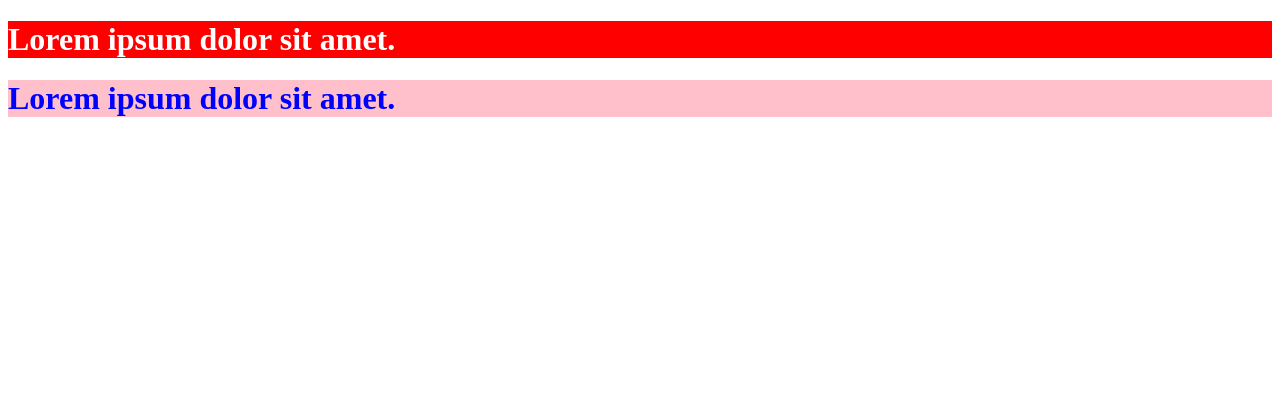
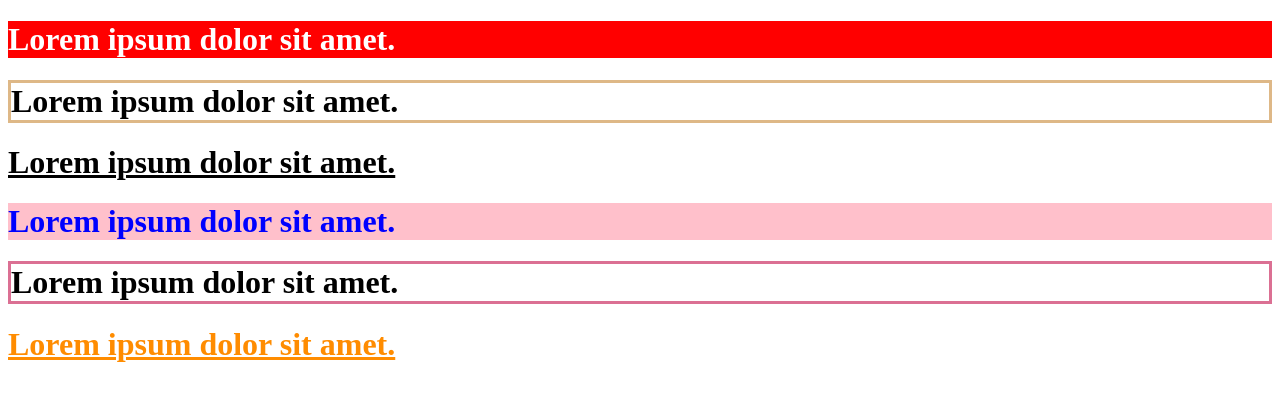
Before and after one commit to jeon602/React103123, a React (Create React App) app: page / in a window 1280 px wide. Shown: the top 400 px of the page. Built offline with nearby package versions, Linux system fonts and the light colour scheme.

Commit message:
css module을 사용할 때 여러 클래스면을 주는 방법 연습 시각-> template literal 또는  js array.join으로 해결

```diff
--- a/src/component/MyBlock.js
+++ b/src/component/MyBlock.js
@@ -3,6 +3,8 @@ export function MyBlock() {
   return (
     <div>
       <h1 className={block.error}>Lorem ipsum dolor sit amet.</h1>
+      <h1 className={block.special}>Lorem ipsum dolor sit amet.</h1>
+      <h1 className={block.coffee}>Lorem ipsum dolor sit amet.</h1>
     </div>
   );
 }
--- a/src/component/MyText.js
+++ b/src/component/MyText.js
@@ -6,6 +6,8 @@ export function MyText() {
       {/* src/style/mystyle.module.css 파일 생성 */}
       {/* MyText.js 에서 mystyle.module.css import 하기 */}
       <h1 className={my.error}>Lorem ipsum dolor sit amet.</h1>
+      <h1 className={my.special}>Lorem ipsum dolor sit amet.</h1>
+      <h1 className={my.coffee}>Lorem ipsum dolor sit amet.</h1>
     </div>
   );
 }
--- a/src/style/mystyle.module.css
+++ b/src/style/mystyle.module.css
@@ -2,3 +2,9 @@
     background-color: red;
     color: white;
 }
+.special{
+    border: 3px solid burlywood;
+}
+.coffee{
+    text-decoration: underline;
+}
--- a/src/style/yourstyle.module.css
+++ b/src/style/yourstyle.module.css
@@ -2,3 +2,10 @@
     background-color: pink;
     color: blue;
 }
+.special{
+    border: 3px solid palevioletred;
+}
+.coffee{
+    text-decoration: underline;
+    color: darkorange;
+}
```
